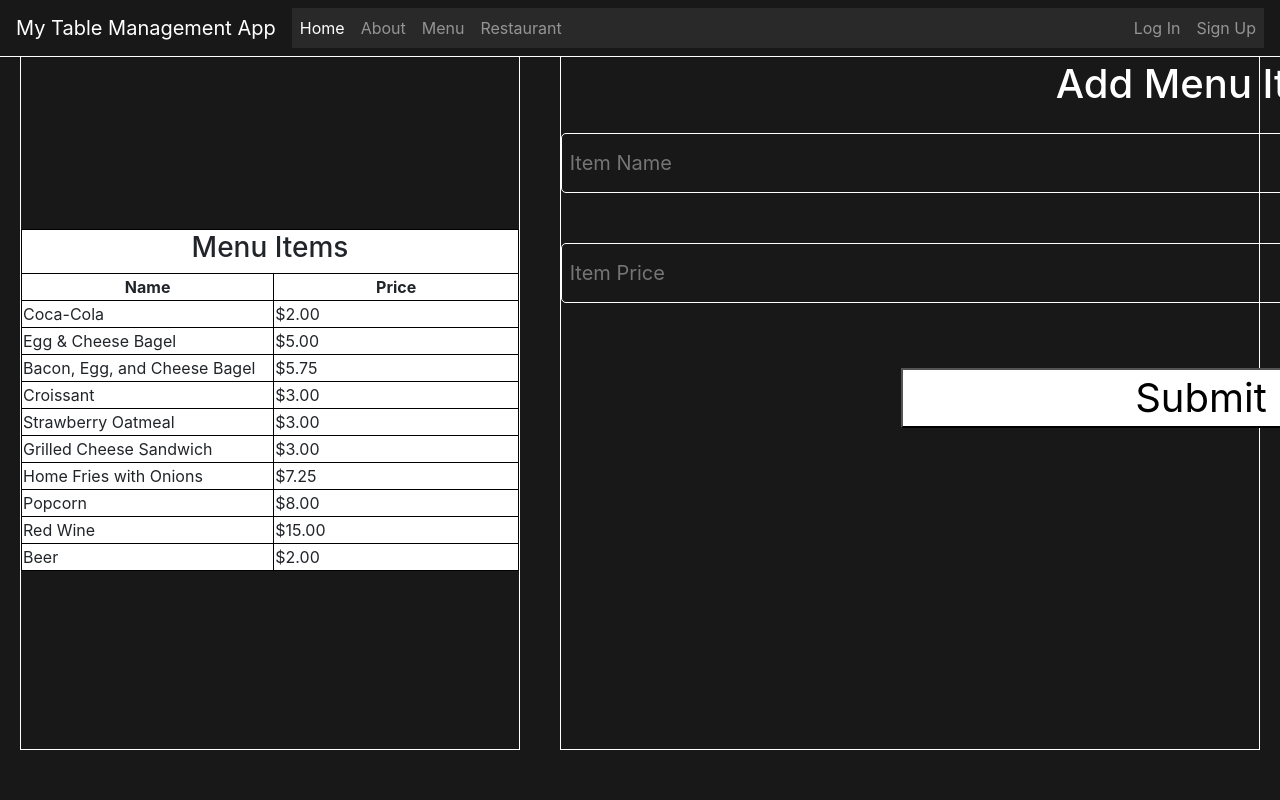
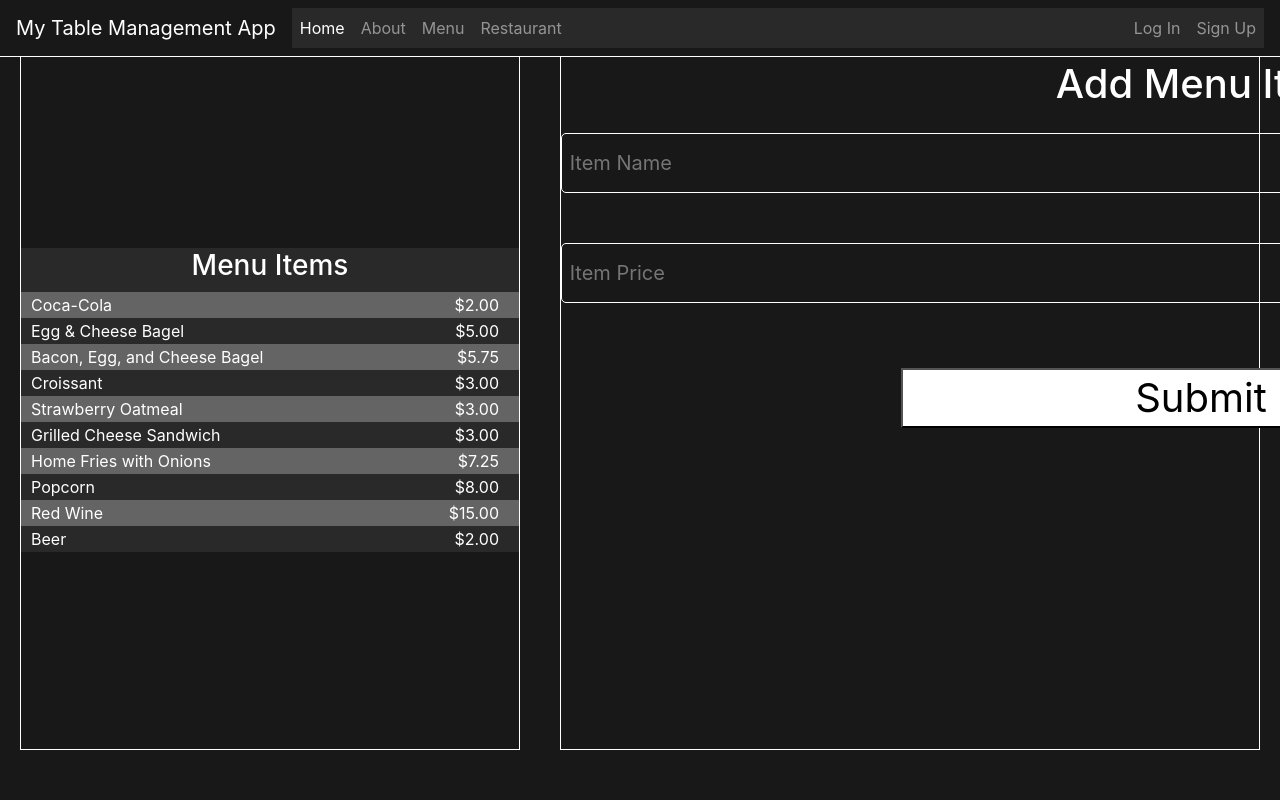
Before and after one commit to Zokibi/Group-6---Fall2024, a Django app: page /menu/ in a window 1280 px wide; the page is wider, and only the part inside the window is pictured. Run offline with Django 5.2, Linux system fonts and the light colour scheme; data comes from the database, SQL or seed files in the repository; both versions use the stored data as it was after the commit; some libraries are stand-ins or nearby versions.

Commit message:
A few small changes

```diff
--- a/Table Management Software/TableManagementSoftware/TMS/static/css/menu.css
+++ b/Table Management Software/TableManagementSoftware/TMS/static/css/menu.css
@@ -17,10 +17,7 @@ body{
     border: solid white 1px;
 }
 
-table, th, td {
-    border: 1px solid black;
-    border-collapse: collapse;
-}
+
 th{
     text-align: center;
 }
@@ -33,6 +30,24 @@ td{
 }
 
 table {
-    background-color: white;
     width: 100%;
+    color: white;
 }
+
+.left-column{
+    text-align: left;
+    padding-left: 10px;
+}
+
+.right-column{
+    text-align: right;
+    padding-right: 20px;
+}
+
+table tr:nth-child(odd){
+    background-color: rgb(42, 41, 41);
+}
+
+table tr:nth-child(even){
+    background-color: rgb(100, 100, 100);
+}
--- a/Table Management Software/TableManagementSoftware/TMS/templates/menu.html
+++ b/Table Management Software/TableManagementSoftware/TMS/templates/menu.html
@@ -10,17 +10,11 @@ Menu Page
 
 <div class="wrapper-menu">
     <table>
-        <thead>
-            <th colspan="2"><h3>Menu Items</h3></th>
-            <tr>
-                <th class="column_headers">Name</th>
-                <th class="column_headers">Price</th>
-            </tr>
-        </thead>
+        <th colspan="2"><h3>Menu Items</h3></th>
         {% for item in item %}
         <tr>
-            <td>{{item.itemName}}</td>
-            <td>${{item.price}}</td>
+            <td class="left-column">{{item.itemName}}</td>
+            <td class="right-column">${{item.price}}</td>
         </tr>
         {% endfor %}
     </table>
--- a/Table Management Software/TableManagementSoftware/TMS/templates/restaurant.html
+++ b/Table Management Software/TableManagementSoftware/TMS/templates/restaurant.html
@@ -19,8 +19,8 @@ Restaurant Page
         </thead>
         {% for restaurant in restaurants %}
         <tr>
-            <td>{{restaurant.name}}</td>
-            <td>{{restaurant.numTables}}</td>
+            <td class="left-column">{{restaurant.name}}</td>
+            <td class="right-column">{{restaurant.numTables}}</td>
         </tr>
         {% endfor %}
     </table>
```
Also changed, not shown: Table Management Software/TableManagementSoftware/TMS/static/css/restaurant.css (deleted), Table Management Software/TableManagementSoftware/db.sqlite3.
